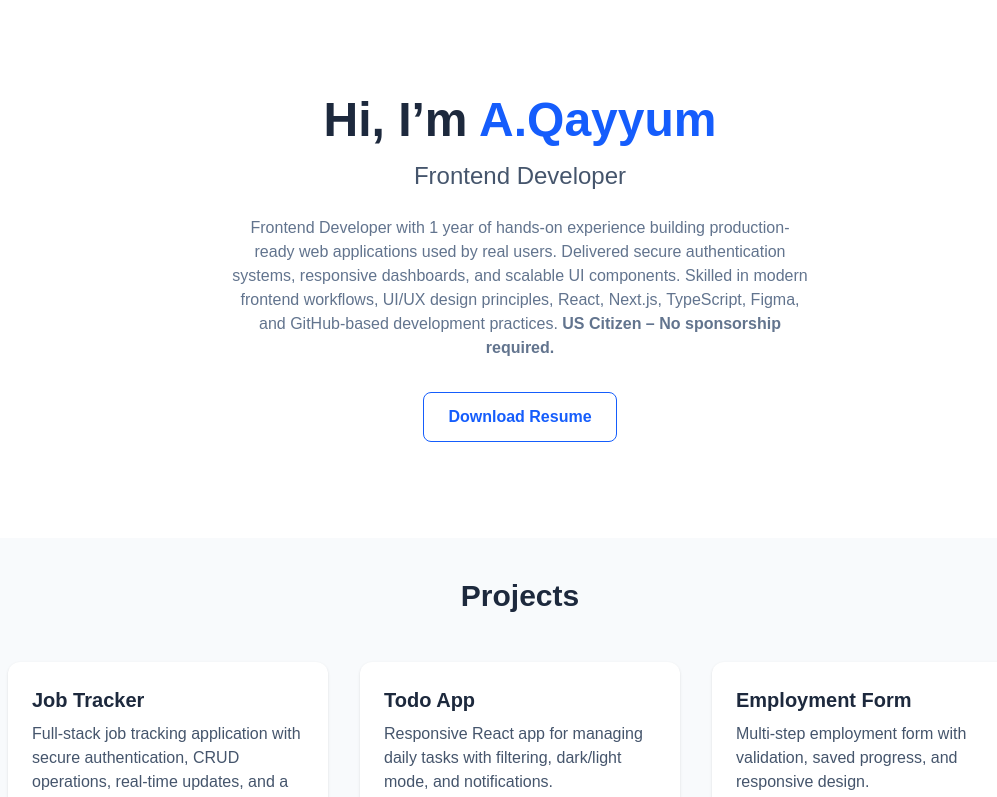
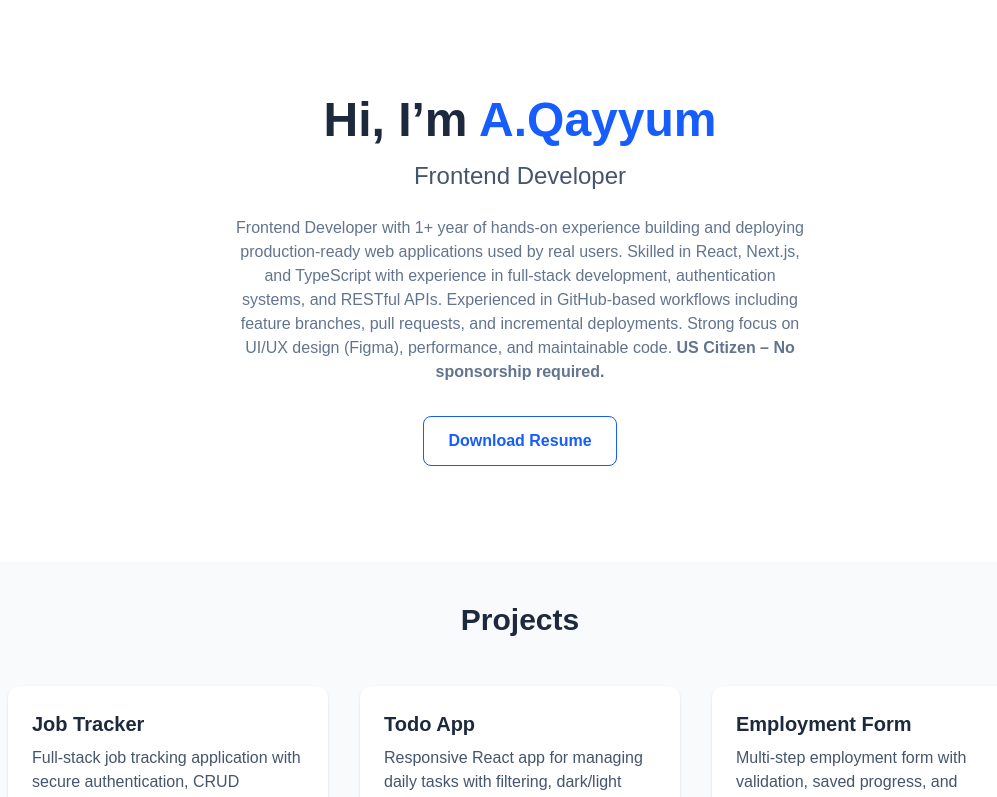
Before and after one commit to Eagle-2026/portfolio-2025, a Next.js app: page / in a window 1280 px wide. Shown: the top 797 px of the page, without its empty margins (120-1117 px from the left). Built offline with nearby package versions, Linux system fonts and the light colour scheme.

Commit message:
Update portfolio

```diff
--- a/app/page.tsx
+++ b/app/page.tsx
@@ -13,12 +13,7 @@ export default function Home() {
         </p>
 
         <p className="max-w-xl text-slate-500 mb-8">
-          Frontend Developer with 1 year of hands-on experience building
-          production-ready web applications used by real users. Delivered secure
-          authentication systems, responsive dashboards, and scalable UI
-          components. Skilled in modern frontend workflows, UI/UX design
-          principles, React, Next.js, TypeScript, Figma, and GitHub-based
-          development practices. <strong>US Citizen – No sponsorship required.</strong>
+         Frontend Developer with 1+ year of hands-on experience building and deploying production-ready web applications used by real users. Skilled in React, Next.js, and TypeScript with experience in full-stack development, authentication systems, and RESTful APIs. Experienced in GitHub-based workflows including feature branches, pull requests, and incremental deployments. Strong focus on UI/UX design (Figma), performance, and maintainable code.  <strong>US Citizen – No sponsorship required.</strong>
         </p>
 
         <a
```
